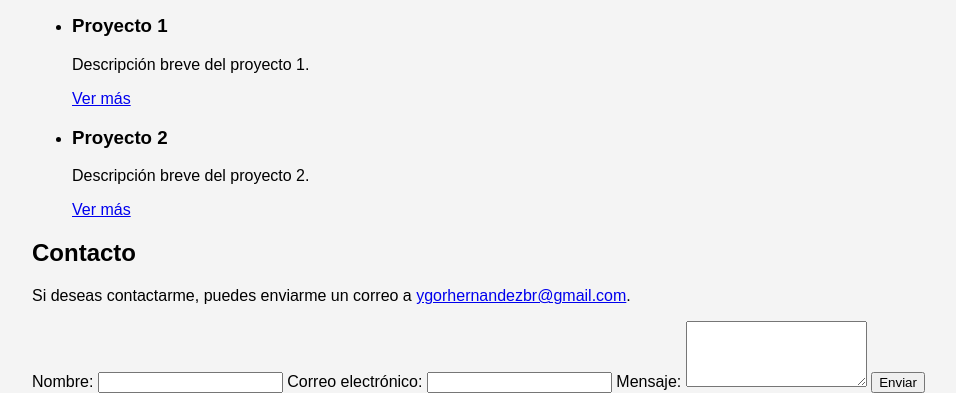
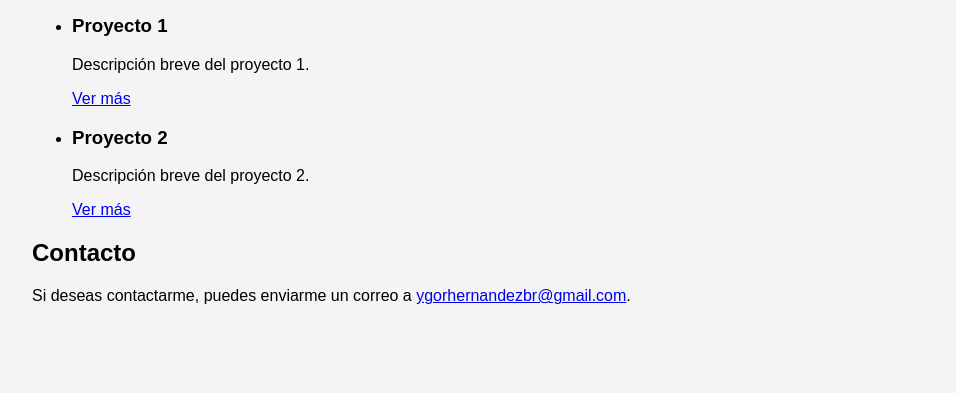
Before and after one commit to ygor-github/ygor-github.github.io, a plain HTML site: page index.html in a window 1280 px wide. Shown: the part 1890-2283 px from the top of the page, without its empty margins (96-1052 px from the left). After the commit the page ends 2211 px from the top, so only its background shows below. Drawn offline with Linux system fonts and the light colour scheme.

Commit message:
Se elimina el formulario de contacto

```diff
--- a/index.html
+++ b/index.html
@@ -68,15 +68,7 @@
         <section id="contacto">
             <h2>Contacto</h2>
             <p>Si deseas contactarme, puedes enviarme un correo a <a href="mailto:ygorhernandezbr@gmail.com">ygorhernandezbr@gmail.com</a>.</p>
-            <form action="mailto:ygorhernandezbr@gmail.com" method="post" enctype="text/plain">
-                <label for="name">Nombre:</label>
-                <input type="text" id="name" name="name" required>
-                <label for="email">Correo electrónico:</label>
-                <input type="email" id="email" name="email" required>
-                <label for="message">Mensaje:</label>
-                <textarea id="message" name="message" rows="4" required></textarea>
-                <input type="submit" value="Enviar">
-            </form>
+
         </section>
     </div>
 </body>
```
